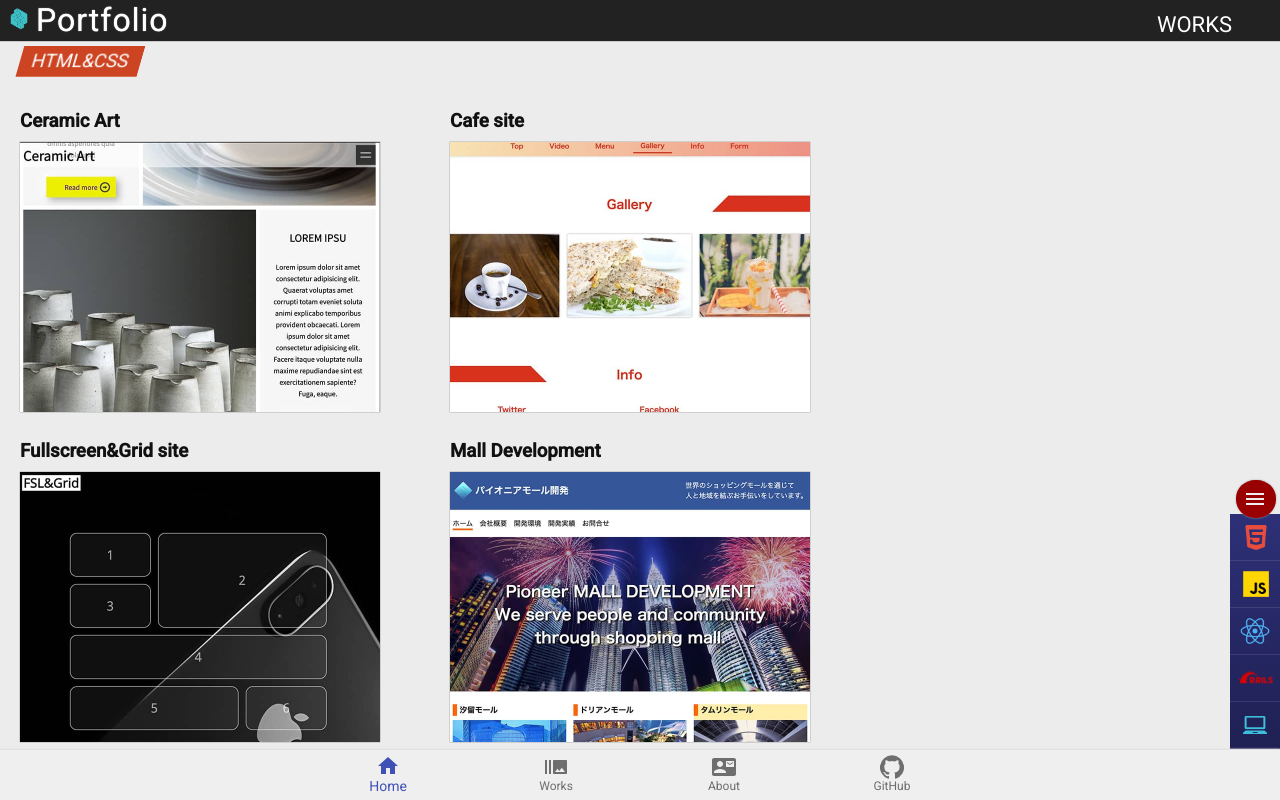
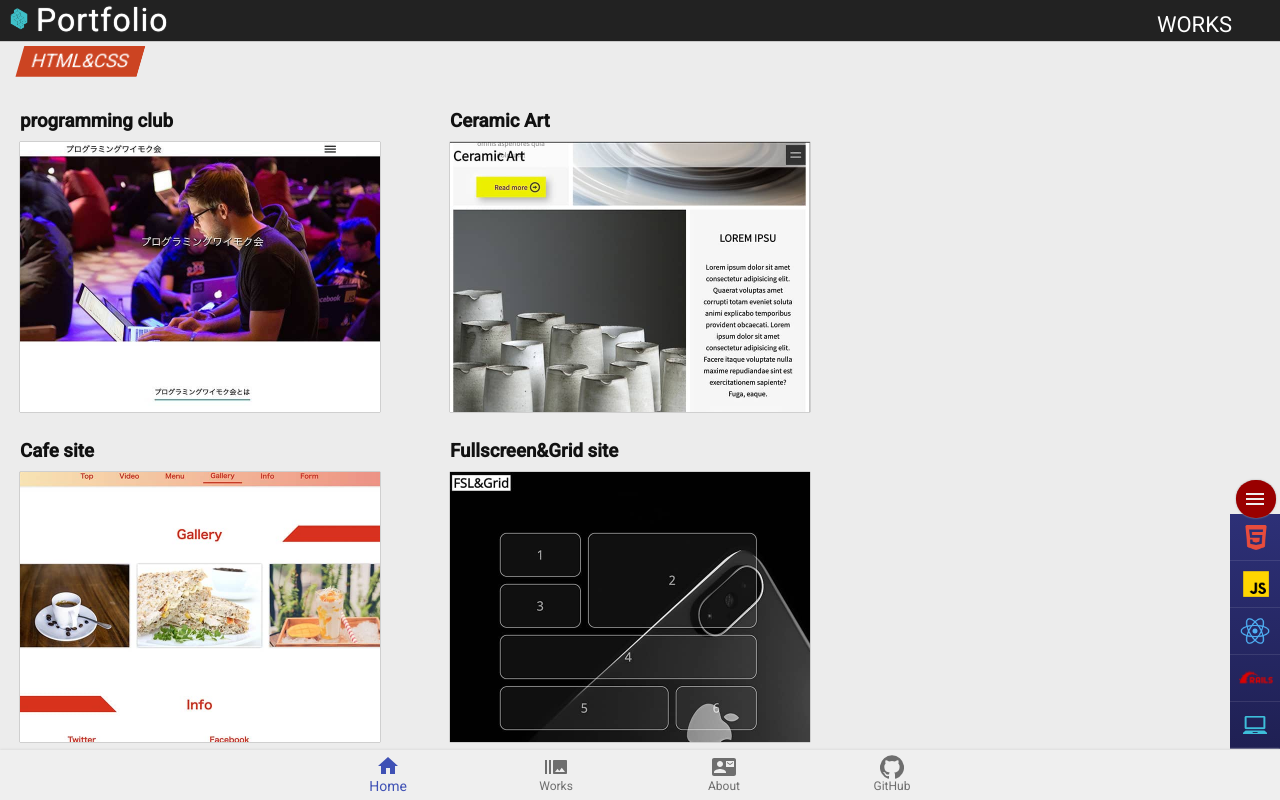
Before and after one commit to daita2021/portfolio, a React (Create React App) app: page /works/htmlcss in a window 1280 px wide. Shown: the top 800 px of the page. Built offline with nearby package versions, Linux system fonts and the light colour scheme.

Commit message:
HTMLに記事追加

```diff
--- a/src/containers/Html_css.jsx
+++ b/src/containers/Html_css.jsx
@@ -8,6 +8,7 @@ import Art from "../images/art.jpg";
 import Cafe from "../images/cafe.jpg";
 import Fsl from "../images/fsl.jpg";
 import Mall from "../images/mall.jpg";
+import Waimoku from "../images/waimoku.jpg";
 
 export const HtmlCss = () => {
   const [isloading, setLoading] = useState(true);
@@ -37,8 +38,9 @@ export const HtmlCss = () => {
         <></>
       )}
       <div className="commonBox worksFlex">
+        <Article title="programming club" imgUrl={Waimoku} siteUrl="https://pro-waimokukai.netlify.app" description="架空のプログラミングサークル部員募集ページです。jQuery使用。"></Article>
         <Article title="Ceramic Art" imgUrl={Art} siteUrl="http://portfoliotam.starfree.jp/0604-ceramic_art/" description="cssのみでハンバーガーメニューを実装したシンプルなレイアウトのサイトです。"></Article>
-        <Article title="Cafe site" imgUrl={Cafe} siteUrl="http://portfoliotam.starfree.jp/0618-singlepage/" description="個人経営のカフェがコンセプト。Jqueryを使用しスライダーやスムーススクロール等を実装しました。"></Article>
+        <Article title="Cafe site" imgUrl={Cafe} siteUrl="http://portfoliotam.starfree.jp/0618-singlepage/" description="個人経営のカフェがコンセプト。jQueryを使用しスライダーやスムーススクロール等を実装しました。"></Article>
         <Article title="Fullscreen&Grid site" imgUrl={Fsl} siteUrl="https://focused-shaw-4e2174.netlify.app/" description="フルスクリーンレイアウトとCSS Gridを練習した際のサイトです。"></Article>
         <Article title="Mall Development" imgUrl={Mall} siteUrl="http://portfoliotam.starfree.jp/0628-pionner-mall/" description="アコーディオンメニューなどを使用した架空のモール開発事業サイトです。"></Article>
       </div>
```
Also changed, not shown: src/images/waimoku.jpg (added).
